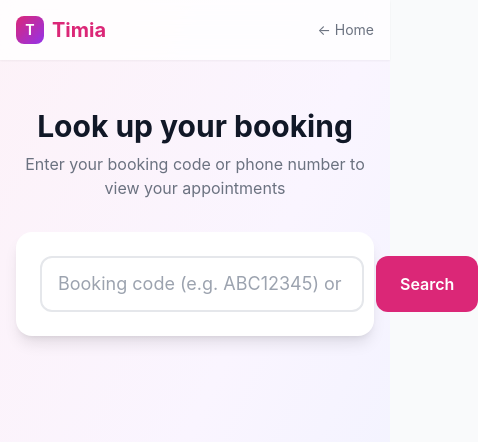
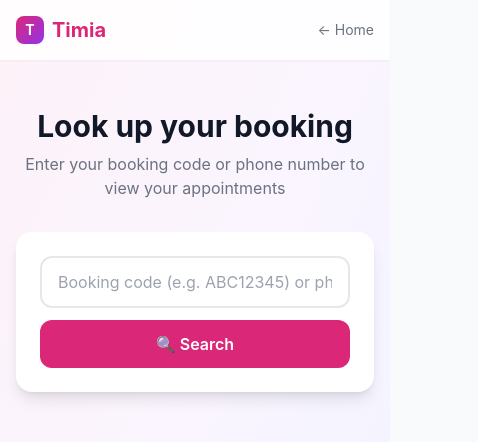
Before and after one commit to tnmthai/salon-booking, a React (Vite) app in the folder client/: page /lookup in a window 390 px wide. Shown: the top 442 px of the page, 478 px wide, since content can reach past the window. Built offline with nearby package versions, Linux system fonts and the light colour scheme.

Commit message:
fix: search button below textbox, mobile-friendly UI

```diff
--- a/client/src/pages/Landing.jsx
+++ b/client/src/pages/Landing.jsx
@@ -74,16 +74,16 @@ export default function Landing() {
 
             {/* Booking Lookup */}
             <div className="mt-10 max-w-md mx-auto">
-              <form onSubmit={(e) => { e.preventDefault(); if (lookupCode.trim()) navigate(`/lookup?code=${lookupCode.trim()}`); }} className="flex gap-2">
+              <form onSubmit={(e) => { e.preventDefault(); if (lookupCode.trim()) navigate(`/lookup?code=${lookupCode.trim()}`); }} className="flex flex-col gap-2">
                 <input
                   type="text"
                   value={lookupCode}
                   onChange={(e) => setLookupCode(e.target.value)}
                   placeholder="Enter booking code (e.g. PY63X386)"
-                  className="flex-1 px-4 py-3 border border-gray-200 rounded-xl text-sm focus:outline-none focus:ring-2 focus:ring-pink-500 focus:border-transparent"
+                  className="w-full px-4 py-3 border border-gray-200 rounded-xl text-sm focus:outline-none focus:ring-2 focus:ring-pink-500 focus:border-transparent"
                 />
-                <button type="submit" className="px-6 py-3 bg-pink-600 text-white rounded-xl text-sm font-medium hover:bg-pink-700 transition whitespace-nowrap">
-                  🔍 Find
+                <button type="submit" className="w-full px-6 py-3 bg-pink-600 text-white rounded-xl text-sm font-medium hover:bg-pink-700 transition">
+                  🔍 Find booking
                 </button>
               </form>
               <p className="text-xs text-gray-400 mt-2">Enter your booking code or phone number to view your appointment</p>
--- a/client/src/pages/Lookup.jsx
+++ b/client/src/pages/Lookup.jsx
@@ -215,17 +215,17 @@ export default function Lookup() {
         </div>
 
         <form onSubmit={(e) => handleSearch(e)} className="bg-white rounded-2xl shadow-lg p-6 mb-8">
-          <div className="flex gap-3">
+          <div className="flex flex-col gap-3">
             <input
               type="text"
               value={query}
               onChange={e => setQuery(e.target.value)}
               placeholder="Booking code (e.g. ABC12345) or phone number"
-              className="flex-1 border-2 border-gray-200 rounded-xl px-4 py-3 text-lg focus:border-pink-500 focus:outline-none transition"
+              className="w-full border-2 border-gray-200 rounded-xl px-4 py-3 text-base focus:border-pink-500 focus:outline-none transition"
             />
             <button type="submit" disabled={loading}
-              className="bg-pink-600 text-white px-6 py-3 rounded-xl font-semibold hover:bg-pink-700 disabled:opacity-50 transition">
-              {loading ? '...' : 'Search'}
+              className="w-full bg-pink-600 text-white px-6 py-3 rounded-xl font-semibold hover:bg-pink-700 disabled:opacity-50 transition">
+              {loading ? '...' : '🔍 Search'}
             </button>
           </div>
         </form>
```
